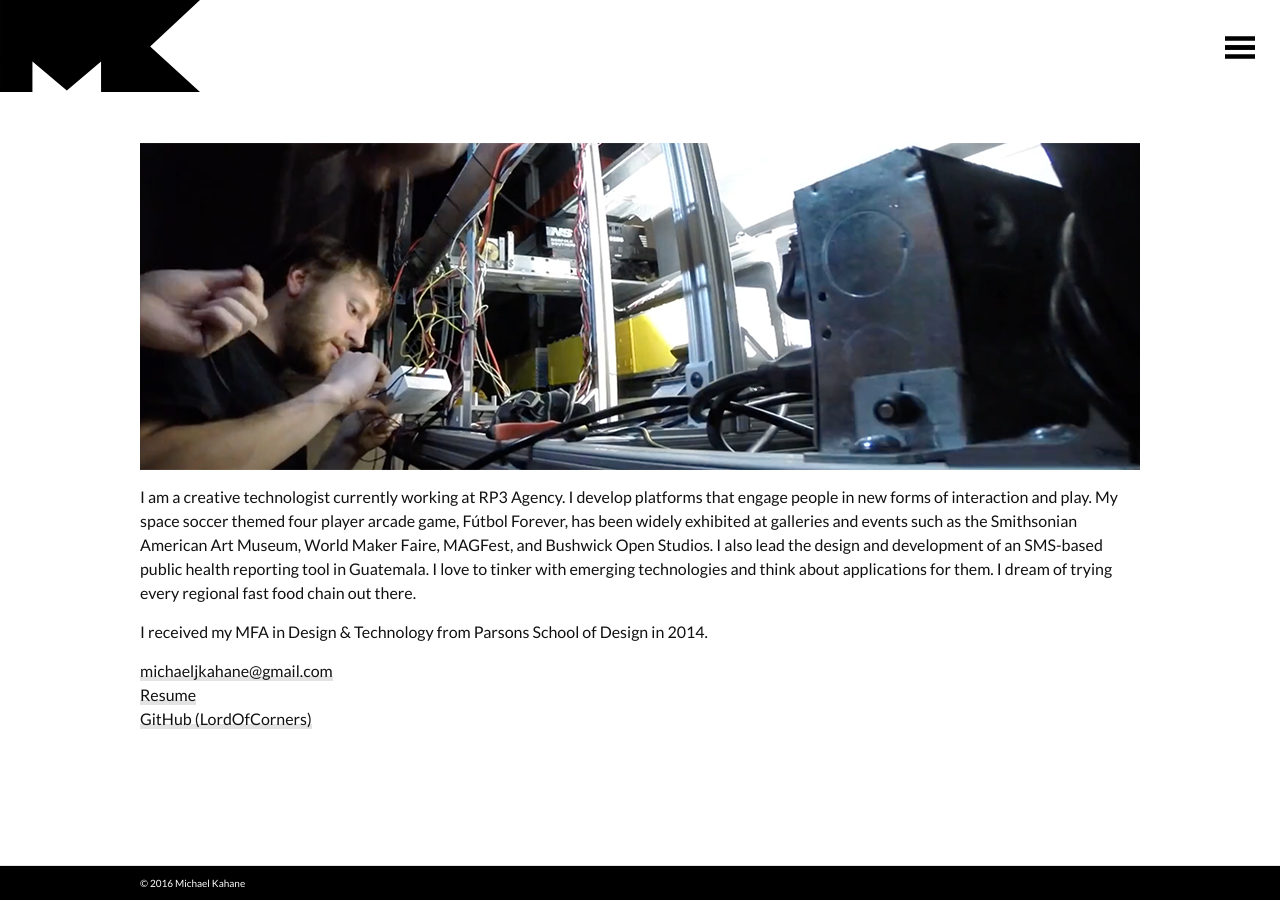
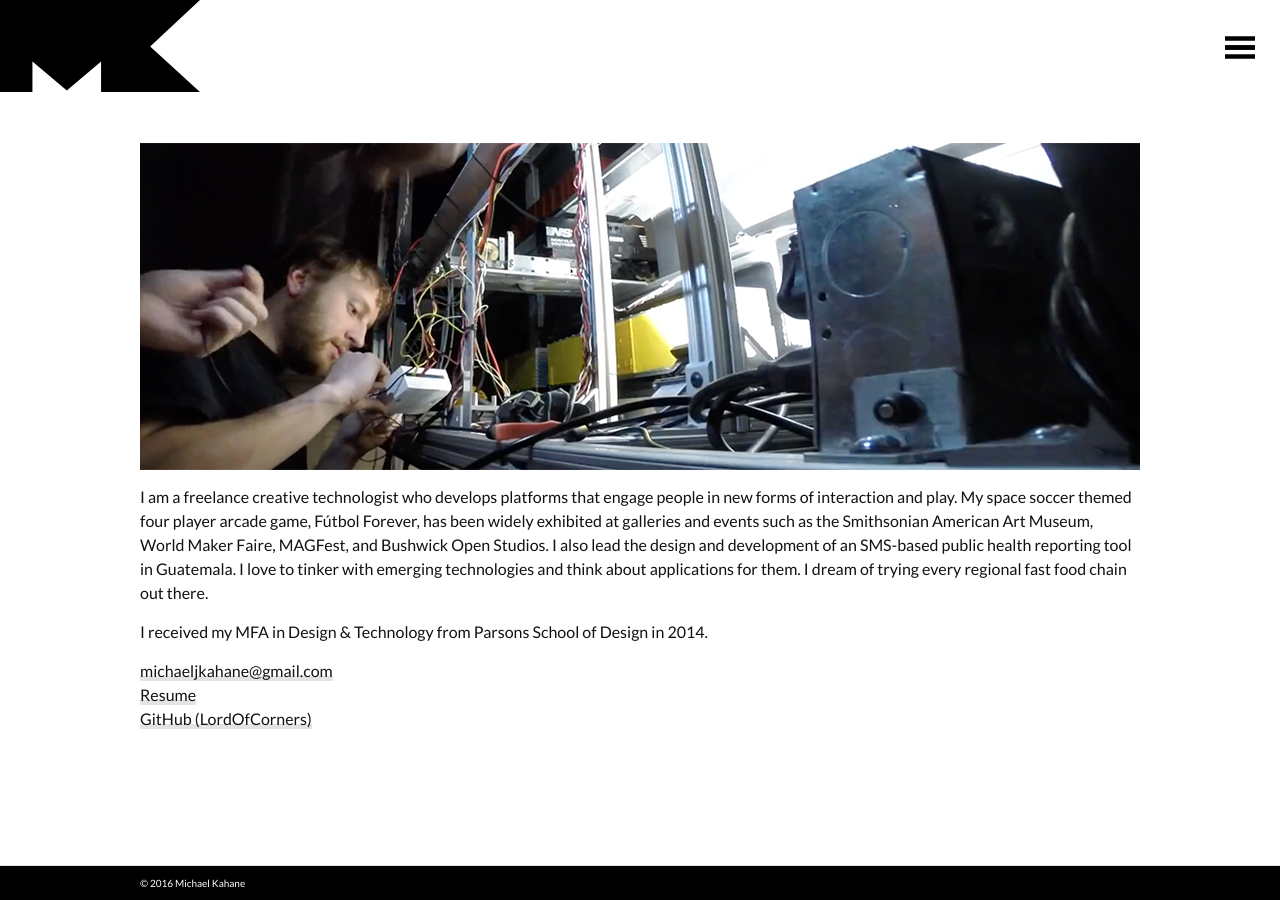
Before and after one commit to LordOfCorners/lordofcorners.github.io, a Jekyll site: the page built from about.html, in a window 1280 px wide. Built offline with Jekyll 4.4.1, drawn with Linux system fonts in a browser that asks for light colours.

Commit message:
Left RP3

```diff
--- a/about.html
+++ b/about.html
@@ -11,7 +11,7 @@
 	</p>
 
 	<p>
-		I am a creative technologist currently working at RP3 Agency. I develop platforms that engage people in new forms of interaction and play. My space soccer themed four player arcade game, Fútbol Forever, has been widely exhibited at galleries and events such as the Smithsonian American Art Museum, World Maker Faire, MAGFest, and Bushwick Open Studios. I also lead the design and development of an SMS-based public health reporting tool in Guatemala. I love to tinker with emerging technologies and think about applications for them. I dream of trying every regional fast food chain out there.
+		I am a freelance creative technologist who develops platforms that engage people in new forms of interaction and play. My space soccer themed four player arcade game, Fútbol Forever, has been widely exhibited at galleries and events such as the Smithsonian American Art Museum, World Maker Faire, MAGFest, and Bushwick Open Studios. I also lead the design and development of an SMS-based public health reporting tool in Guatemala. I love to tinker with emerging technologies and think about applications for them. I dream of trying every regional fast food chain out there.
 	</p>
 
 	<p>
```
